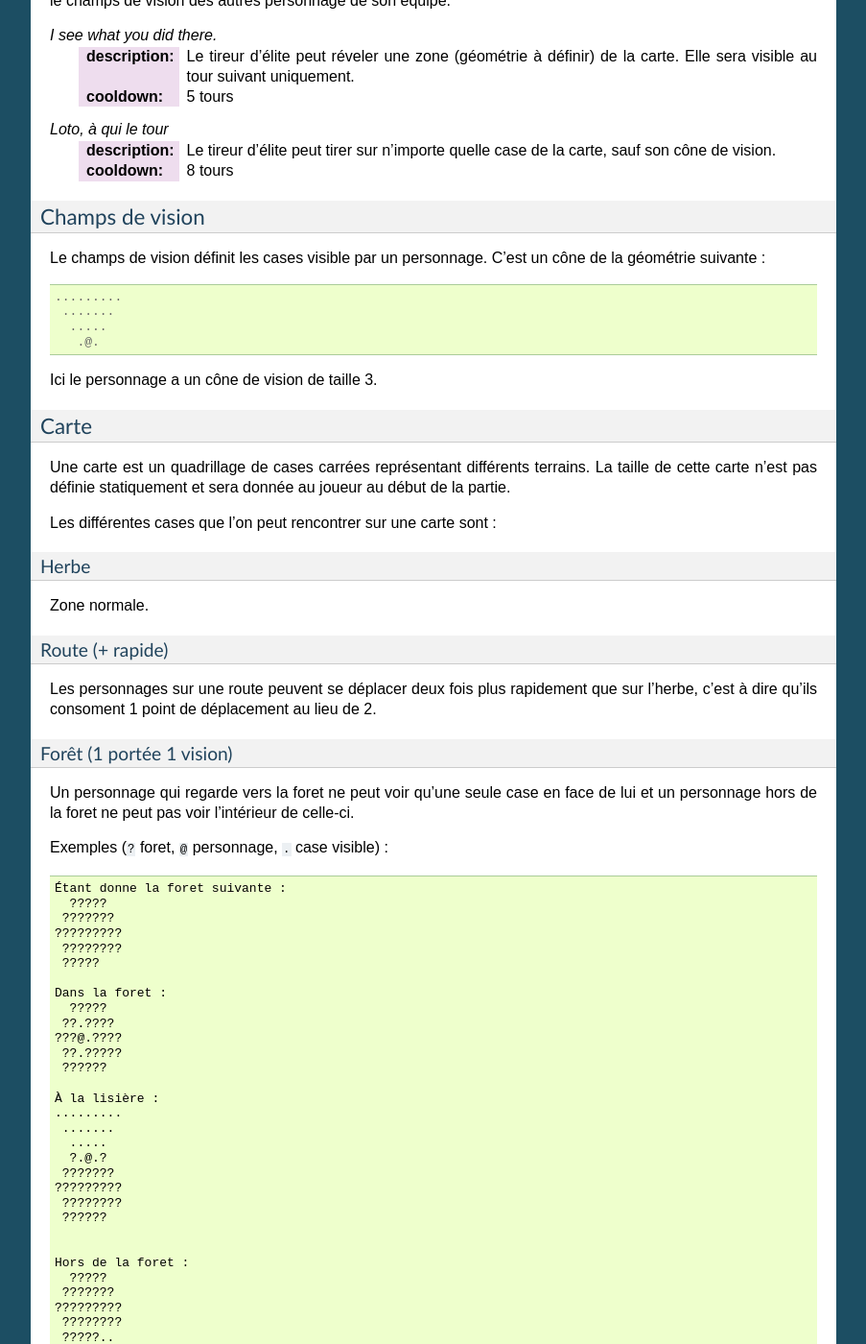
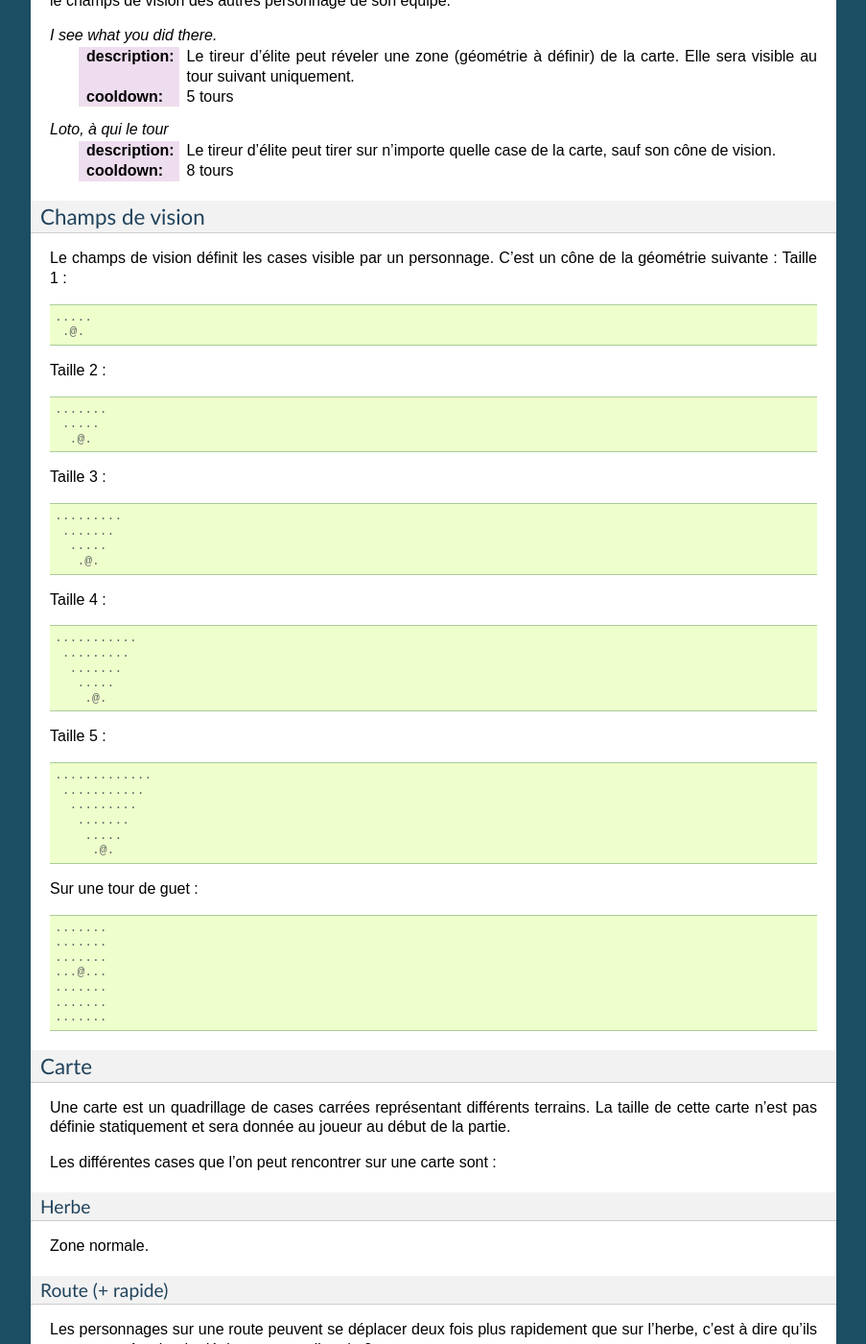
Before and after one commit to prologin/prologin2012, a Sphinx documentation site: the page built from doc/serveur.rst, in a window 1280 px wide and 1400 px high, scrolled down 1361 px. Shown: the whole window at 96% size, without its empty margins (198-1101 px from the left). Built offline with Sphinx 7.4.7, drawn with Linux system fonts in a browser that asks for light colours.

Commit message:
doc/serveur.api: corrige la vision

```diff
--- a/doc/serveur.rst
+++ b/doc/serveur.rst
@@ -96,14 +96,52 @@ Champs de vision
 ================
 
 Le champs de vision définit les cases visible par un personnage. C'est un cône
-de la géométrie suivante : ::
+de la géométrie suivante :
+Taille 1 : ::
+
+  .....
+   .@.
+
+Taille 2 : ::
+
+  .......
+   .....
+    .@.
+
+Taille 3 : ::
 
   .........
    .......
     .....
      .@.
 
-Ici le personnage a un cône de vision de taille 3.
+Taille 4 : ::
+
+  ...........
+   .........
+    .......
+     .....
+      .@.
+
+Taille 5 : ::
+
+  .............
+   ...........
+    .........
+     .......
+      .....
+       .@.
+
+
+Sur une tour de guet : ::
+
+  .......
+  .......
+  .......
+  ...@...
+  .......
+  .......
+  .......
 
 Carte
 =====
@@ -172,7 +210,7 @@ Exemples (``?`` foret, ``@`` personnage, ``.`` case visible) : ::
      .@.
 
 Marais (- rapide)
-----------------------
+-----------------
 
 Un personnage qui veut se déplacer dans un marais doit dépenser quatre points
 par case traversée.
```
